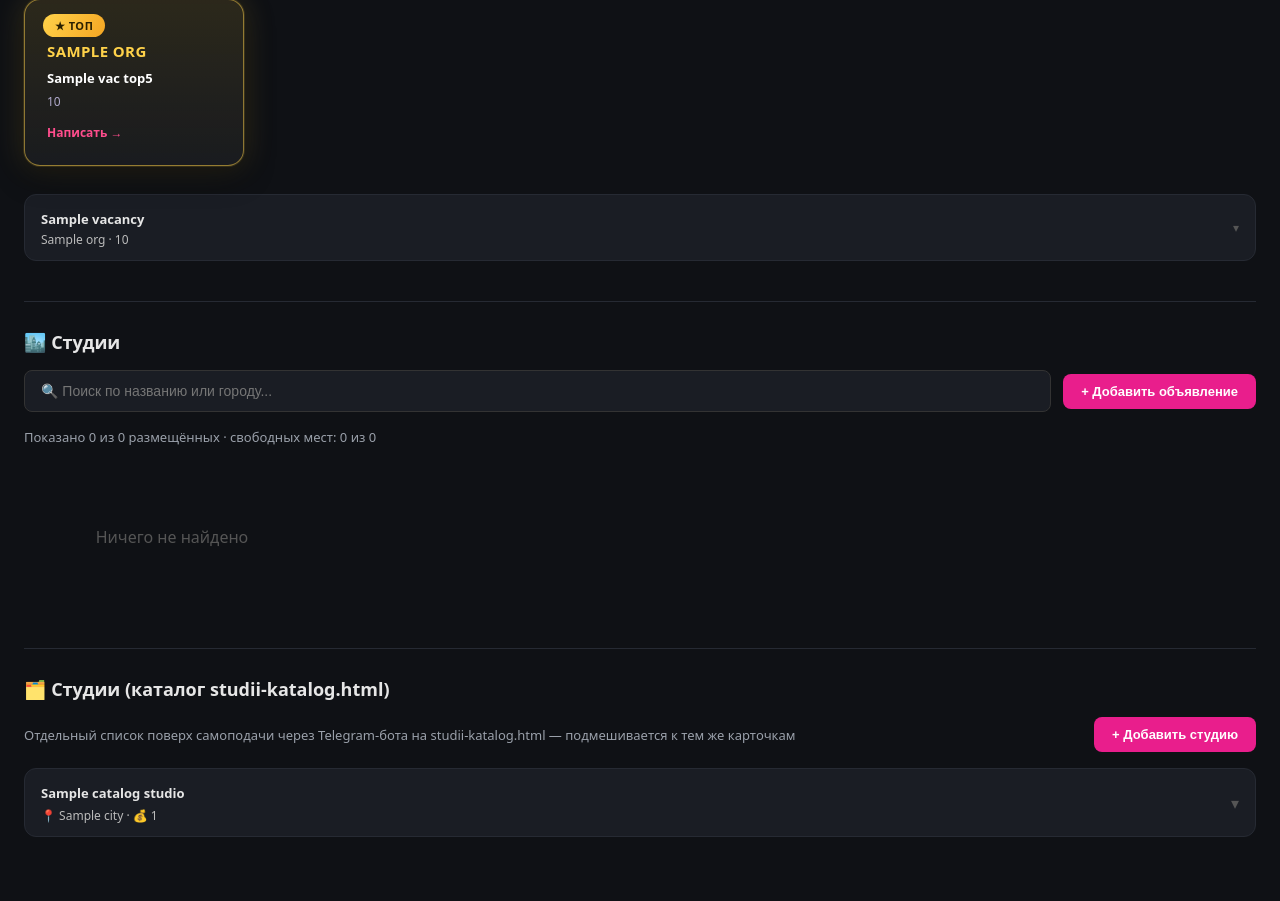
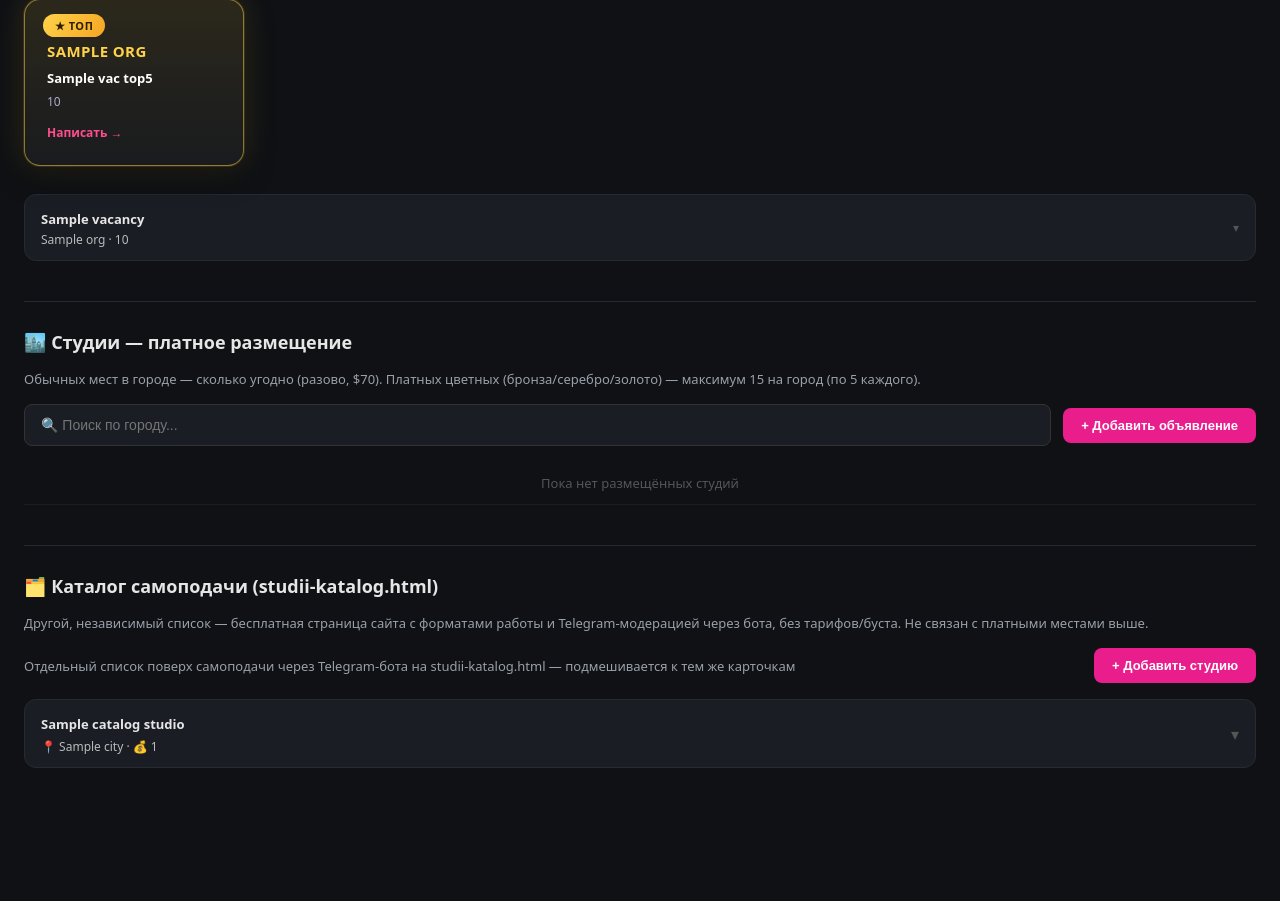
Before and after one commit to admin11111111113/workadult-server, a Flask app: template templates/dashboard.html in a window 1280 px wide. Shown: the part 1188-2089 px from the top of the page. After the commit the page ends 1956 px from the top, so only its background shows below. Run offline with Flask 3, Linux system fonts and the light colour scheme; the template is opened without the code that fills it: most values are stand-ins (such as "Sample title", 1, 10 or a date in 2020).

Commit message:
switch studios view to a per-city summary table
Instead of a flat searchable card list, show a table (city, total
studios, paid slots used out of 15) sorted by activity, search filters
city names. Clicking a row expands that city's studios as real cards
below. Also clarified the two separate studio sections with short
explanatory notes -- they're genuinely different backends (paid
tiered placement vs. the free studii-katalog.html self-registration),
not a duplicate.

```diff
--- a/templates/dashboard.html
+++ b/templates/dashboard.html
@@ -24,6 +24,15 @@
   .city-row { display: flex; justify-content: space-between; align-items: center; padding: 8px 0; border-bottom: 1px solid #262a33; font-size: 13px; }
   .city-row:last-child { border-bottom: none; }
   .city-row .bar { height: 4px; background: #e91e8c; border-radius: 2px; margin-top: 4px; }
+
+  /* Таблица городов */
+  .city-table { width: 100%; border-collapse: collapse; margin-top: 8px; }
+  .city-table th { text-align: left; font-size: 11px; color: #9aa0aa; padding: 8px 12px; border-bottom: 1px solid #262a33; }
+  .city-table td { padding: 12px; border-bottom: 1px solid #1a1d24; font-size: 13px; }
+  .city-table tr.city-row-clickable { cursor: pointer; }
+  .city-table tr.city-row-clickable:hover { background: rgba(255,255,255,0.03); }
+  .city-table .paid-bar { display: inline-block; width: 60px; height: 5px; border-radius: 3px; background: #262a33; overflow: hidden; vertical-align: middle; margin-right: 8px; }
+  .city-table .paid-bar span { display: block; height: 100%; background: #e91e8c; }
 
   /* Города */
   .search-box { position: relative; margin-bottom: 20px; }
@@ -358,14 +367,14 @@
 
   <!-- СТУДИИ -->
   <div class="section-block">
-    <h2>🏙️ Студии</h2>
+    <h2>🏙️ Студии — платное размещение</h2>
+    <div style="font-size:13px;color:#9aa0aa;margin-bottom:16px">Обычных мест в городе — сколько угодно (разово, $70). Платных цветных (бронза/серебро/золото) — максимум 15 на город (по 5 каждого).</div>
     <div class="catalog-toolbar">
       <div class="search-box" style="flex:1;margin-bottom:0;margin-right:12px">
-        <input type="text" id="studioSearch" placeholder="🔍 Поиск по названию или городу..." oninput="renderStudioGrid()">
+        <input type="text" id="studioSearch" placeholder="🔍 Поиск по городу..." oninput="renderCityTable()">
       </div>
       <button class="btn-add" onclick="toggleStudioAddCard()">+ Добавить объявление</button>
     </div>
-    <div style="font-size:13px;color:#9aa0aa;margin:12px 0 20px" id="studioGridSummary"></div>
 
     <div class="add-card" id="studioAddCard">
       <div id="studioAddFields"></div>
@@ -375,12 +384,22 @@
       </div>
     </div>
 
+    <table class="city-table" id="cityTable"><tbody></tbody></table>
+
+    <div id="studioGridWrap" style="display:none;margin-top:24px">
+      <div class="slots-title">
+        <span id="studioGridCity"></span>
+        <button class="small" onclick="closeCityStudios()" style="margin-left:auto">✕ Закрыть</button>
+      </div>
+      <div style="font-size:13px;color:#9aa0aa;margin:8px 0 16px" id="studioGridSummary"></div>
       <div class="cat-grid" id="studioGrid"></div>
+    </div>
   </div>
 
   <!-- СТУДИИ (студий-каталог с сайта) -->
   <div class="section-block">
-    <h2>🗂️ Студии (каталог studii-katalog.html)</h2>
+    <h2>🗂️ Каталог самоподачи (studii-katalog.html)</h2>
+    <div style="font-size:13px;color:#9aa0aa;margin-bottom:16px">Другой, независимый список — бесплатная страница сайта с форматами работы и Telegram-модерацией через бота, без тарифов/буста. Не связан с платными местами выше.</div>
     <div class="catalog-toolbar">
       <span style="font-size:13px;color:#9aa0aa">Отдельный список поверх самоподачи через Telegram-бота на studii-katalog.html — подмешивается к тем же карточкам</span>
       <button class="btn-add" onclick="toggleStudiiAddCard()">+ Добавить студию</button>
@@ -723,20 +742,10 @@ function submitStudioAdd() {
   form.submit();
 }
 
-function renderStudioGrid() {
-  const q = (document.getElementById('studioSearch').value || '').trim().toLowerCase();
-  const occupied = ALL_SLOTS.filter(s => s.name && s.status === 'active');
-  const filtered = q ? occupied.filter(s => (s.name || '').toLowerCase().includes(q) || (s.city || '').toLowerCase().includes(q)) : occupied;
-  const free = ALL_SLOTS.filter(s => !s.name).length;
-  document.getElementById('studioGridSummary').textContent =
-    `Показано ${filtered.length} из ${occupied.length} размещённых · свободных мест: ${free} из ${ALL_SLOTS.length}`;
+const PAID_TIERS = ['bronze', 'silver', 'gold'];   // "на главной" не привязана к городу — в счётчик города не идёт
+const PAID_CAP_PER_CITY = 15;                       // 5+5+5, при желании поменять — тарифы в «Обзоре»
 
-  const grid = document.getElementById('studioGrid');
-  if (!filtered.length) {
-    grid.innerHTML = '<div class="cat-empty">Ничего не найдено</div>';
-    return;
-  }
-  grid.innerHTML = filtered.map(s => {
+function studioCardHtml(s) {
   const tier = s.boost_tier || 'regular';
   const boosted = tier !== 'regular';
   const cover = s.cover_photo || (s.photos && s.photos.find(p => p)) || s.photo || '';
@@ -784,9 +793,53 @@ function renderStudioGrid() {
     </div>
   </div>
   `;
+}
+
+function renderCityTable() {
+  const q = (document.getElementById('studioSearch').value || '').trim().toLowerCase();
+  const occupied = ALL_SLOTS.filter(s => s.name && s.status === 'active');
+  const byCity = {};
+  occupied.forEach(s => {
+    const c = s.city || 'Без города';
+    if (!byCity[c]) byCity[c] = {total: 0, paid: 0};
+    byCity[c].total++;
+    if (PAID_TIERS.includes(s.boost_tier)) byCity[c].paid++;
+  });
+  const cities = Object.keys(byCity)
+    .filter(c => !q || c.toLowerCase().includes(q))
+    .sort((a, b) => byCity[b].total - byCity[a].total);
+
+  const tbody = document.querySelector('#cityTable tbody');
+  if (!cities.length) {
+    tbody.innerHTML = `<tr><td colspan="3" class="cat-empty">${Object.keys(byCity).length ? 'Город не найден' : 'Пока нет размещённых студий'}</td></tr>`;
+    return;
+  }
+  tbody.innerHTML =
+    `<tr><th>Город</th><th>Студий</th><th>Платных мест</th></tr>` +
+    cities.map(c => {
+      const d = byCity[c];
+      const pct = Math.min(100, Math.round(d.paid / PAID_CAP_PER_CITY * 100));
+      return `<tr class="city-row-clickable" onclick="openCityStudios('${c.replace(/'/g, "\\'")}')">
+        <td>📍 ${c}</td>
+        <td>${d.total}</td>
+        <td><span class="paid-bar"><span style="width:${pct}%"></span></span>${d.paid}/${PAID_CAP_PER_CITY}</td>
+      </tr>`;
     }).join('');
 }
-renderStudioGrid();
+renderCityTable();
+
+function openCityStudios(city) {
+  const list = ALL_SLOTS.filter(s => s.name && s.status === 'active' && (s.city || 'Без города') === city);
+  document.getElementById('studioGridCity').textContent = '📍 ' + city;
+  document.getElementById('studioGridSummary').textContent = `${list.length} студий в городе`;
+  document.getElementById('studioGrid').innerHTML = list.map(studioCardHtml).join('');
+  document.getElementById('studioGridWrap').style.display = 'block';
+  document.getElementById('studioGridWrap').scrollIntoView({behavior: 'smooth', block: 'start'});
+}
+
+function closeCityStudios() {
+  document.getElementById('studioGridWrap').style.display = 'none';
+}
 
 function toggleSlot(id) {
   const el = document.getElementById(id);
```
Lines whose indentation alone changed are shown as unchanged.
